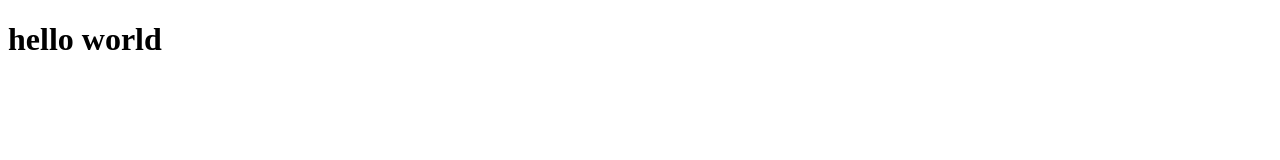
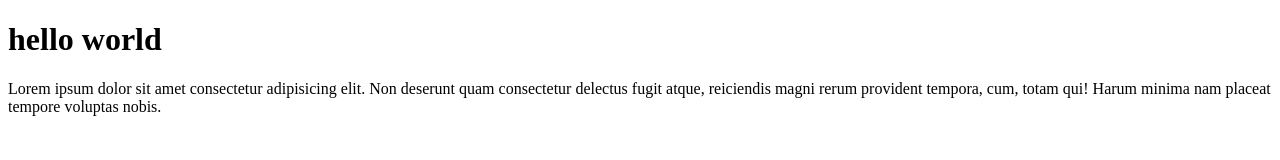
Before and after one commit to namasayasuardi/dana-remote3, a plain HTML site: page index.html in a window 1280 px wide. Drawn offline with Linux system fonts and the light colour scheme.

Commit message:
menambahjan paragraf

```diff
--- a/index.html
+++ b/index.html
@@ -8,5 +8,6 @@
 </head>
 <body>
     <h1>hello world</h1>
+    <p>Lorem ipsum dolor sit amet consectetur adipisicing elit. Non deserunt quam consectetur delectus fugit atque, reiciendis magni rerum provident tempora, cum, totam qui! Harum minima nam placeat tempore voluptas nobis.</p>
 </body>
 </html>
```
